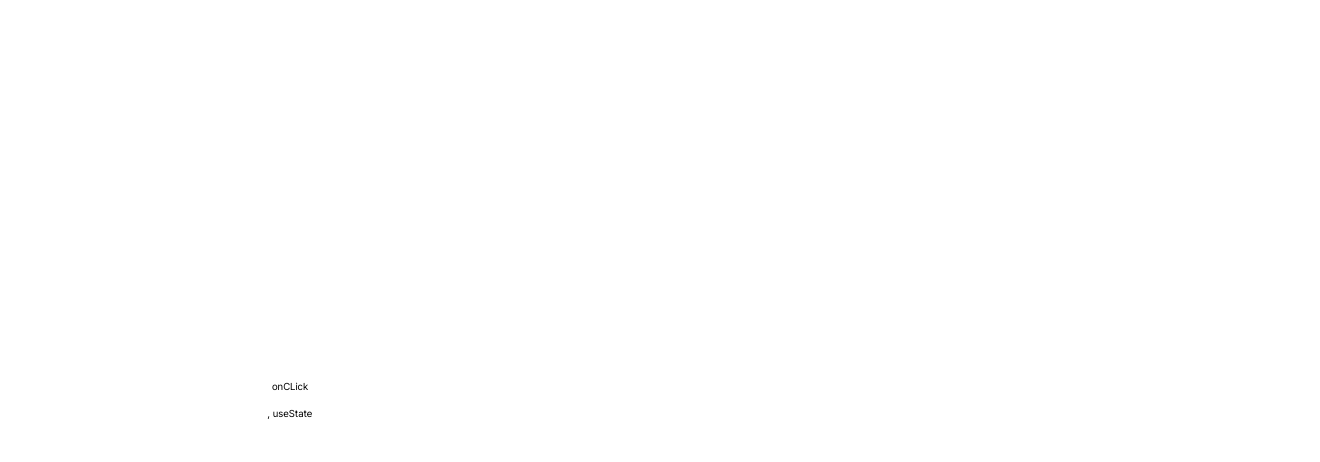
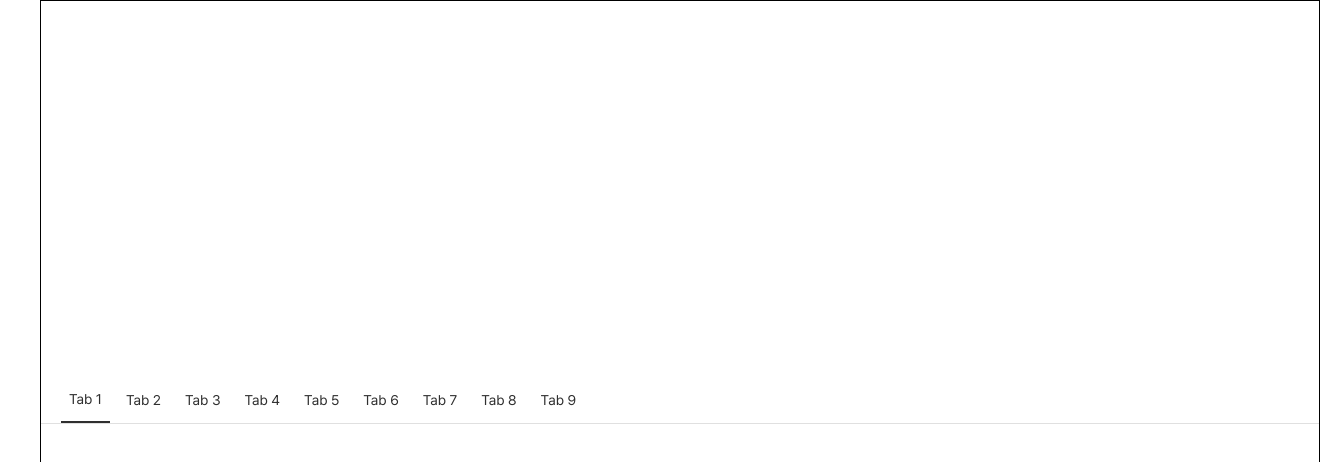
Before and after one commit to HyebinHwang1/Tokens_example, a Next.js app: page / in a window 1280 px wide. Shown: the top 462 px of the page, 1320 px wide, since content can reach past the window. Built offline with nearby package versions, Linux system fonts and the light colour scheme.

Commit message:
Add: Tabs 추가

```diff
--- a/global.css
+++ /dev/null
@@ -1,5 +0,0 @@
-@layer theme, base, components, utilities;
-
-@import "tailwindcss";
-/* TODO: @import "tw-animate-css" sheet 애니메이션 추가 필요, 버전 차이로 적용이 안됨 */
-@import "./src/app/theme.css";
--- a/package.json
+++ b/package.json
@@ -23,6 +23,7 @@
     "@radix-ui/react-radio-group": "^1.3.6",
     "@radix-ui/react-slot": "^1.2.3",
     "@radix-ui/react-switch": "^1.2.4",
+    "@radix-ui/react-tabs": "^1.1.12",
     "@radix-ui/react-tooltip": "^1.2.4",
     "clsx": "^2.1.1",
     "date-fns": "^3.6.0",
--- a/src/app/globals.css
+++ b/src/app/globals.css
@@ -4,3 +4,13 @@
 @utility text-2xs {
   font-size: 10px;
 }
+
+@utility scrollbar-hidden {
+  &::-webkit-scrollbar {
+    display: none;
+  }
+  & {
+    -ms-overflow-style: none;
+    scrollbar-width: none;
+  }
+}
--- a/src/app/page.tsx
+++ b/src/app/page.tsx
@@ -1,21 +1,56 @@
 "use client";
 
-import SimpleAlert from "@/components/ui/alert/simple";
-import { useState } from "react";
+import { Tabs, TabsList } from "@/components/ui/tab";
+
+const tabs = [
+  {
+    label: "Tab 1",
+    value: "tab1",
+  },
+  {
+    label: "Tab 2",
+    value: "tab2",
+  },
+  {
+    label: "Tab 3",
+    value: "tab3",
+  },
+  {
+    label: "Tab 4",
+    value: "tab4",
+  },
+  {
+    label: "Tab 5",
+    value: "tab5",
+  },
+  {
+    label: "Tab 6",
+    value: "tab6",
+  },
+  {
+    label: "Tab 7",
+    value: "tab7",
+  },
+  {
+    label: "Tab 8",
+    value: "tab8",
+  },
+  {
+    label: "Tab 9",
+    value: "tab9",
+  },
+];
 
 export default function Home() {
-  const [isOpen, setIsOpen] = useState(false);
-
   return (
-    <div className="flex flex-col items-center justify-center mx-10 gap-3 text-2xs h-screen w-[500px]">
-      <button onClick={() => setIsOpen(true)}>onCLick</button>
-      <SimpleAlert
-        isOpen={isOpen}
-        onClose={() => setIsOpen(false)}
-        description="変更された会員情報はありません。"
-        actionButtonText="確認"
-      />
-      , useState
+    <div className="flex flex-col items-center justify-center mx-10 gap-3 text-2xs h-screen w-full border">
+      <Tabs>
+        {tabs.map((tab) => (
+          <TabsList key={tab.value} href="#" active={tab.value === "tab1"}>
+            {tab.label}
+          </TabsList>
+        ))}
+      </Tabs>
     </div>
   );
 }
--- /dev/null
+++ b/src/components/ui/tab/index.tsx
@@ -0,0 +1,53 @@
+"use client";
+
+import * as React from "react";
+
+import Link from "next/link";
+import { cn } from "@/lib/utils";
+import { useDragToScroll } from "@/hooks/useDragToScroll";
+
+function Tabs({
+  className,
+  layout,
+  ...props
+}: React.ComponentProps<"div"> & {
+  layout?: "compact" | "full";
+}) {
+  const tabsRef = useDragToScroll<HTMLDivElement>();
+
+  return (
+    <div
+      ref={tabsRef}
+      data-slot="tabs"
+      className={cn(
+        "group w-full flex flex-nowrap gap-2 border-b border-b-gray-200 px-5 overflow-x-auto scrollbar-hidden",
+        layout === "compact" && "compact flex flex-wrap",
+        className
+      )}
+      {...props}
+    />
+  );
+}
+
+function TabsList({
+  className,
+  href,
+  active,
+  ...props
+}: React.ComponentProps<"a"> & { href: string; active?: boolean }) {
+  return (
+    <Link
+      href={href}
+      data-slot="tabs-list"
+      className={cn(
+        "text-gray-800 relative inline-flex w-fit items-center justify-center px-2 py-3 text-sm whitespace-nowrap scroll-hidden",
+        "group-[.compact]:flex-1",
+        active && "border-b-2 border-b-gray-800",
+        className
+      )}
+      {...props}
+    />
+  );
+}
+
+export { Tabs, TabsList };
--- /dev/null
+++ b/src/hooks/useDragToScroll.ts
@@ -0,0 +1,115 @@
+import { useRef, useEffect, RefObject } from "react";
+
+interface DragToScrollOptions {
+  scrollSensitivity?: number;
+}
+
+export function useDragToScroll<T extends HTMLElement>(
+  options?: DragToScrollOptions
+): RefObject<T | null> {
+  const ref = useRef<T>(null);
+  const isDragging = useRef(false);
+  const startX = useRef(0);
+  const scrollLeftStart = useRef(0);
+
+  const scrollSensitivity = options?.scrollSensitivity ?? 1.5;
+
+  useEffect(() => {
+    const node = ref.current;
+    if (!node) return;
+
+    const handleMouseDown = (e: MouseEvent) => {
+      isDragging.current = true;
+      startX.current = e.pageX - node.offsetLeft;
+      scrollLeftStart.current = node.scrollLeft;
+      node.style.cursor = "grabbing";
+      node.style.userSelect = "none";
+    };
+
+    const handleMouseMove = (e: MouseEvent) => {
+      if (!isDragging.current) return;
+      e.preventDefault();
+      const x = e.pageX - node.offsetLeft;
+      const walk = (x - startX.current) * scrollSensitivity;
+      node.scrollLeft = scrollLeftStart.current - walk;
+    };
+
+    const handleMouseUpOrLeave = () => {
+      if (!isDragging.current) return;
+      isDragging.current = false;
+      node.style.cursor = "grab";
+      node.style.removeProperty("user-select");
+    };
+
+    const canScroll = node.scrollWidth > node.clientWidth;
+    if (canScroll) {
+      node.style.cursor = "grab";
+    } else {
+      node.style.cursor = "default";
+    }
+
+    if (canScroll) {
+      node.addEventListener("mousedown", handleMouseDown as EventListener);
+      document.addEventListener("mousemove", handleMouseMove as EventListener);
+      document.addEventListener(
+        "mouseup",
+        handleMouseUpOrLeave as EventListener
+      );
+      node.addEventListener(
+        "mouseleave",
+        handleMouseUpOrLeave as EventListener
+      );
+    }
+
+    return () => {
+      node.removeEventListener("mousedown", handleMouseDown as EventListener);
+      document.removeEventListener(
+        "mousemove",
+        handleMouseMove as EventListener
+      );
+      document.removeEventListener(
+        "mouseup",
+        handleMouseUpOrLeave as EventListener
+      );
+      node.removeEventListener(
+        "mouseleave",
+        handleMouseUpOrLeave as EventListener
+      );
+
+      if (canScroll) {
+        node.style.removeProperty("cursor");
+        node.style.removeProperty("user-select");
+      }
+    };
+  }, [scrollSensitivity]);
+
+  useEffect(() => {
+    const node = ref.current;
+    if (!node) return;
+
+    const updateCursor = () => {
+      if (node.scrollWidth > node.clientWidth) {
+        if (!isDragging.current) {
+          node.style.cursor = "grab";
+        }
+      } else {
+        node.style.cursor = "default";
+      }
+    };
+
+    updateCursor();
+
+    const observer = new MutationObserver(updateCursor);
+    observer.observe(node, {
+      childList: true,
+      subtree: true,
+      attributes: true,
+    });
+
+    return () => {
+      observer.disconnect();
+    };
+  }, []);
+
+  return ref;
+}
```
Also changed, not shown: 1 other file (tests, documents, lock files or other folders).
